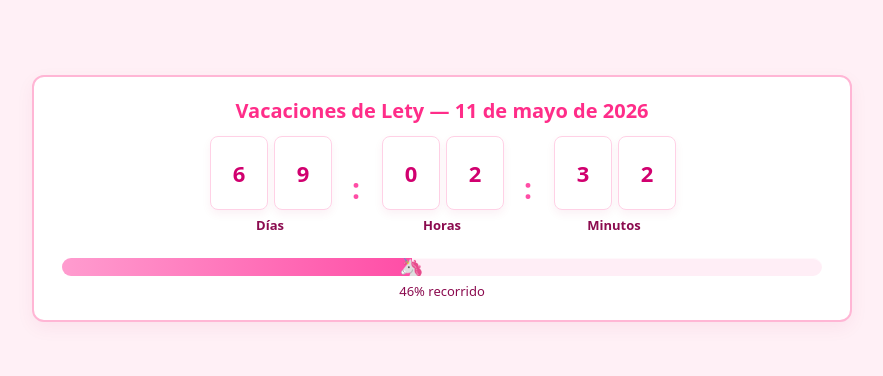
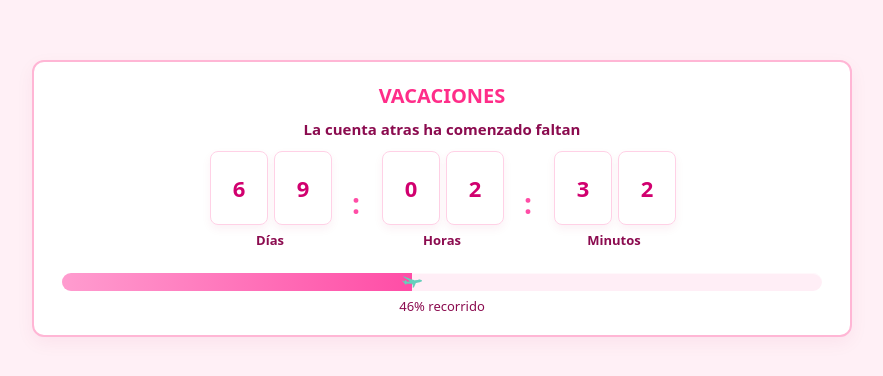
Before and after one commit to clarvid/vacaciones-lety, a plain HTML site: page index.html in a window 1280 px wide. Shown: the part 202-578 px from the top of the page, without its empty margins (198-1081 px from the left). Drawn offline with Linux system fonts and the light colour scheme.

Commit message:
Update index.html

```diff
--- a/index.html
+++ b/index.html
@@ -4,16 +4,19 @@
   <meta charset="utf-8" />
   <title>Cuenta regresiva - Vacaciones de Lety</title>
   <meta name="viewport" content="width=device-width,initial-scale=1" />
+  <link rel="icon" href="favicon.svg" type="image/svg+xml">
   <style>
     body { font-family: system-ui, Arial, sans-serif; background:#fff0f6; color:#b30059; display:flex; align-items:center; justify-content:center; height:100vh; margin:0; }
     .card { text-align:center; background:#fff; border:2px solid #ffb6d5; padding:20px 28px; border-radius:12px; box-shadow:0 6px 18px rgba(179,0,89,0.06); max-width:760px; width:90%; }
     h1 { margin:0 0 10px; font-size:20px; color:#ff2d89; }
     .count { font-size:36px; font-weight:700; margin:12px 0; color:#d1006f; }
     .note { font-size:14px; color:#8b0b4f; margin-top:8px; }
+    .started { margin-top:8px; font-size:15px; color:#8b0b4f; font-weight:600; }
     .progress-wrap { margin-top:18px; }
     .progress { position:relative; width:100%; height:18px; background:#ffeef6; border-radius:9px; overflow:hidden; box-shadow:inset 0 1px 0 rgba(255,255,255,0.6); }
     .fill { height:100%; width:0%; background:linear-gradient(90deg,#ff9ccf,#ff4da6); transition: width 0.5s ease; }
     .unicorn { position:absolute; top:50%; transform:translate(-50%,-50%); left:0%; font-size:20px; pointer-events:none; }
+    .unicorn svg { width:20px; height:20px; display:block; }
     .progress-label { margin-top:6px; font-size:13px; color:#8b0b4f; text-align:center; }
 
     /* Flip clock styles */
@@ -36,7 +39,9 @@
 </head>
 <body>
   <div class="card">
-    <h1>Vacaciones de Lety — 11 de mayo de 2026</h1>
+    <!-- <h1>Vacaciones de Lety — 11 de mayo de 2026</h1> -->
+    <h1>VACACIONES</h1>
+    <div class="started">La cuenta atras ha comenzado faltan</div>
     <div id="count" class="count">
       <div class="units">
         <div class="unit">
@@ -67,7 +72,17 @@
     <div class="progress-wrap" aria-hidden="false">
       <div class="progress" role="progressbar" aria-valuemin="0" aria-valuemax="100">
         <div class="fill" id="progressFill"></div>
-        <div class="unicorn" id="unicorn">🦄</div>
+        <div class="unicorn" id="unicorn" aria-hidden="true" style="left:0%;">
+          <svg width="48" height="40" viewBox="0 0 1280 724" xmlns="http://www.w3.org/2000/svg" preserveAspectRatio="xMidYMid meet" style="display:block;">
+ <metadata>Created by potrace 1.15, written by Peter Selinger 2001-2017</metadata>
+ <g class="layer">
+  <title>Layer 1</title>
+  <g fill="#66D0BC" id="svg_1" transform="translate(0.000000,724.000000) scale(0.100000,-0.100000)" stroke="#3A8B95" stroke-width="20">
+   <path d="m1200,7229c-30,-4 -74,-15 -97,-23c-39,-14 -364,-251 -362,-265c0,-3 776,-493 1723,-1089l1724,-1083l367,-375c202,-206 366,-376 364,-378c-2,-2 -236,-47 -519,-101c-283,-53 -631,-119 -773,-146c-143,-27 -264,-49 -271,-49c-7,0 -222,226 -479,502c-285,307 -491,520 -528,547c-75,54 -216,128 -262,136c-35,7 -336,-40 -348,-53c-3,-4 14,-225 37,-492c24,-267 42,-492 41,-501c-2,-18 3,-20 -832,376c-264,125 -507,236 -540,247c-135,44 -332,14 -407,-62c-21,-21 -38,-46 -38,-57c0,-12 223,-228 641,-619c352,-329 655,-611 672,-626l32,-27l-39,-32c-50,-42 -76,-99 -76,-171c0,-51 3,-59 30,-82c51,-42 195,-77 365,-88l40,-3l312,-415c171,-228 322,-423 334,-432c32,-27 161,-25 235,3c108,40 105,34 185,379c39,168 72,306 73,308c2,1 99,-5 217,-13c353,-24 765,-35 1319,-35c687,0 980,12 1503,61c120,11 229,19 243,17c18,-2 155,-117 415,-348l388,-345l1,-947c0,-522 2,-948 4,-948c2,0 104,9 226,20c241,22 298,36 375,91c25,18 63,58 83,89c44,66 13,-1 730,1565c504,1100 581,1261 602,1267c14,4 84,14 155,23c300,38 858,140 1295,236c1377,305 2214,666 2396,1033c36,74 39,86 39,166c0,76 -3,92 -33,152c-62,126 -162,183 -482,277c-269,79 -291,87 -466,170c-175,83 -233,98 -429,111c-294,20 -523,-21 -865,-155c-74,-29 -144,-55 -155,-59c-11,-4 -114,-25 -230,-47c-115,-22 -363,-69 -550,-104c-1056,-199 -1355,-255 -1373,-255c-11,0 -316,115 -678,256c-2365,919 -4352,1691 -5713,2220c-505,196 -492,193 -621,173z" id="svg_2"/>
+  </g>
+ </g>
+</svg>
+        </div>
       </div>
       <div id="progressLabel" class="progress-label">Calculando progreso...</div>
     </div>
```
